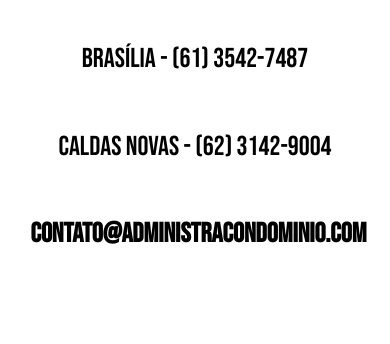
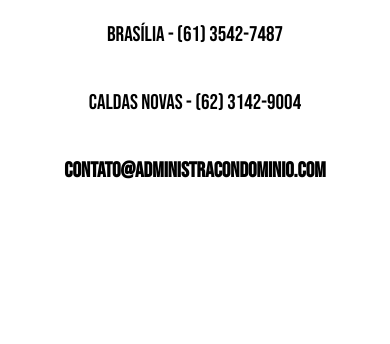
Before and after one commit to pedrolopex1/xx, a plain HTML site: page contato.html in a window 390 px wide. Shown: the part 1880-2224 px from the top of the page. After the commit the page ends 2150 px from the top, so only its background shows below. Drawn offline with nearby package versions, Linux system fonts and the light colour scheme; a web font is replaced by a local one.

Commit message:
Update stylecontato.css

```diff
--- a/stylecontato.css
+++ b/stylecontato.css
@@ -65,7 +65,7 @@ body, html {
     }
 
     .contato-info {
-        font-size: 0.9em;
+        font-size: 0.7em;
     }
 }
 
```
